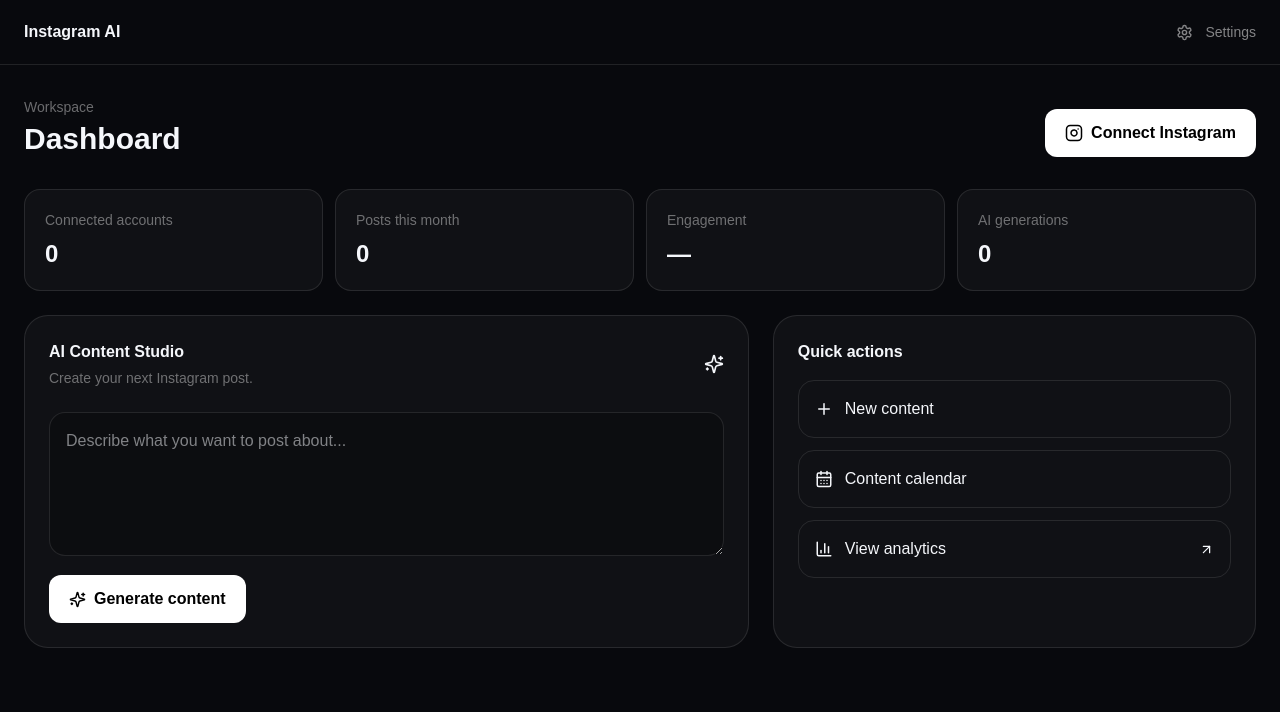
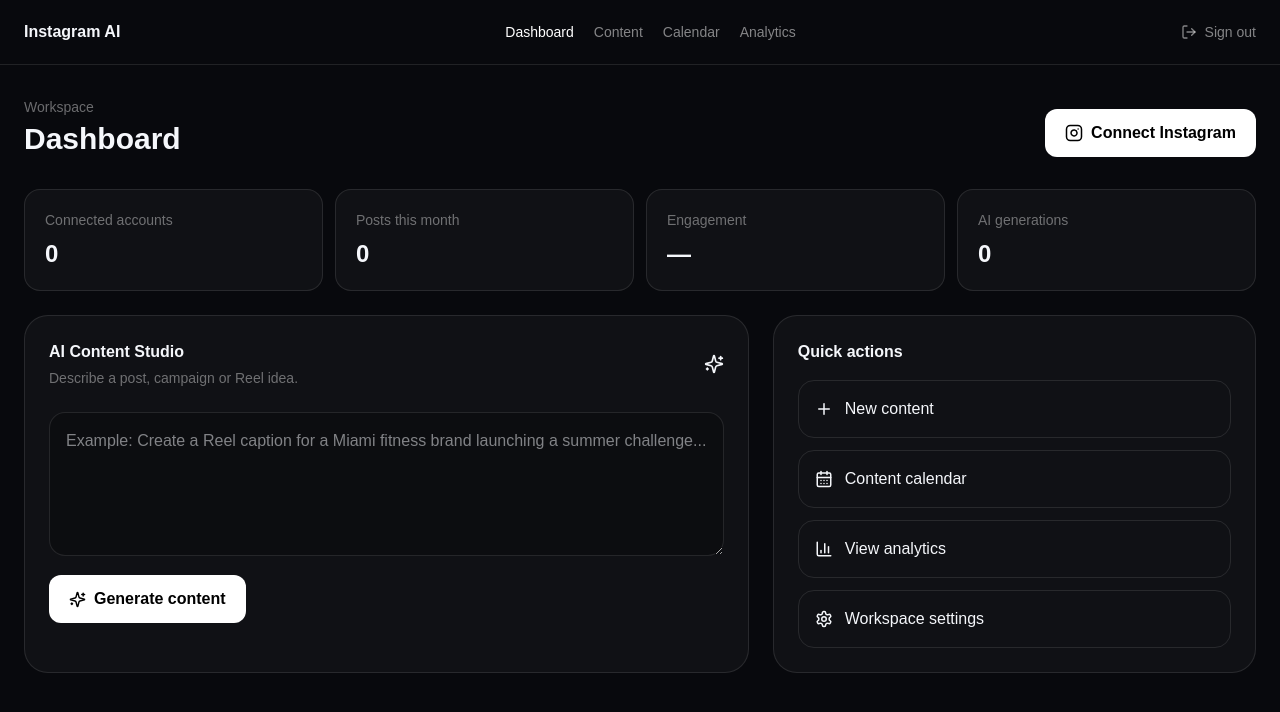
Before and after one commit to rainold23/INSTAGRAM-AI-SAAS, a Next.js app: page /dashboard in a window 1280 px wide. Shown: the top 712 px of the page. Built offline with nearby package versions, Linux system fonts and the light colour scheme.

Commit message:
Build functional app/dashboard/page.tsx

```diff
--- a/app/dashboard/page.tsx
+++ b/app/dashboard/page.tsx
@@ -1,48 +1,17 @@
+"use client";
 import Link from "next/link";
-import { Instagram, Sparkles, CalendarDays, BarChart3, Settings, Plus, ArrowUpRight } from "lucide-react";
-
-const stats = [
-  ["Connected accounts", "0"],
-  ["Posts this month", "0"],
-  ["Engagement", "—"],
-  ["AI generations", "0"],
-];
-
-export default function DashboardPage() {
-  return (
-    <main className="min-h-screen bg-[#08090d]">
-      <header className="border-b border-white/10">
-        <div className="mx-auto flex max-w-7xl items-center justify-between px-6 py-5">
-          <Link href="/" className="font-semibold">Instagram AI</Link>
-          <div className="flex items-center gap-3 text-sm text-white/50"><Settings size={17}/> Settings</div>
-        </div>
-      </header>
-      <div className="mx-auto max-w-7xl px-6 py-8">
-        <div className="flex flex-col justify-between gap-5 md:flex-row md:items-end">
-          <div><p className="text-sm text-white/40">Workspace</p><h1 className="mt-1 text-3xl font-bold">Dashboard</h1></div>
-          <button className="flex items-center justify-center gap-2 rounded-xl bg-white px-5 py-3 font-semibold text-black"><Instagram size={18}/> Connect Instagram</button>
-        </div>
-
-        <div className="mt-8 grid grid-cols-2 gap-3 lg:grid-cols-4">
-          {stats.map(([label,value]) => <div key={label} className="rounded-2xl border border-white/10 bg-white/[0.035] p-5"><p className="text-sm text-white/40">{label}</p><p className="mt-2 text-2xl font-bold">{value}</p></div>)}
-        </div>
-
-        <div className="mt-6 grid gap-6 lg:grid-cols-[1.5fr_1fr]">
-          <section className="rounded-3xl border border-white/10 bg-white/[0.035] p-6">
-            <div className="flex items-center justify-between"><div><h2 className="font-semibold">AI Content Studio</h2><p className="mt-1 text-sm text-white/40">Create your next Instagram post.</p></div><Sparkles size={20}/></div>
-            <textarea className="mt-6 min-h-36 w-full rounded-2xl border border-white/10 bg-black/20 p-4 outline-none" placeholder="Describe what you want to post about..."/>
-            <button className="mt-3 flex items-center gap-2 rounded-xl bg-white px-5 py-3 font-semibold text-black"><Sparkles size={17}/> Generate content</button>
-          </section>
-          <section className="rounded-3xl border border-white/10 bg-white/[0.035] p-6">
-            <h2 className="font-semibold">Quick actions</h2>
-            <div className="mt-4 space-y-3">
-              <button className="flex w-full items-center gap-3 rounded-2xl border border-white/10 p-4 text-left hover:bg-white/5"><Plus size={18}/> New content</button>
-              <button className="flex w-full items-center gap-3 rounded-2xl border border-white/10 p-4 text-left hover:bg-white/5"><CalendarDays size={18}/> Content calendar</button>
-              <button className="flex w-full items-center gap-3 rounded-2xl border border-white/10 p-4 text-left hover:bg-white/5"><BarChart3 size={18}/> View analytics <ArrowUpRight size={15} className="ml-auto"/></button>
-            </div>
-          </section>
-        </div>
-      </div>
-    </main>
-  );
+import { useState } from "react";
+import { Instagram,Sparkles,CalendarDays,BarChart3,Settings,Plus,Loader2,Copy,Check,LogOut } from "lucide-react";
+const stats=[["Connected accounts","0"],["Posts this month","0"],["Engagement","—"],["AI generations","0"]];
+export default function DashboardPage(){
+ const [prompt,setPrompt]=useState(""); const [result,setResult]=useState(""); const [loading,setLoading]=useState(false); const [copied,setCopied]=useState(false); const [notice,setNotice]=useState("");
+ async function generate(){if(!prompt.trim())return;setLoading(true);setNotice("");try{const r=await fetch("/api/ai/generate",{method:"POST",headers:{"Content-Type":"application/json"},body:JSON.stringify({prompt})});const d=await r.json();setResult(d.content||d.error||"No result");if(d.demo)setNotice("Demo mode: add OPENAI_API_KEY in Vercel to enable live AI.");}catch{setNotice("Could not reach the AI service.")}finally{setLoading(false)}}
+ async function connect(){const r=await fetch("/api/instagram/connect");const d=await r.json();if(d.url)window.location.href=d.url;else setNotice(d.error||"Instagram connection is not configured yet.")}
+ async function copy(){await navigator.clipboard.writeText(result);setCopied(true);setTimeout(()=>setCopied(false),1200)}
+ return <main className="min-h-screen bg-[#08090d]"><header className="border-b border-white/10"><div className="mx-auto flex max-w-7xl items-center justify-between px-6 py-5"><Link href="/" className="font-semibold">Instagram AI</Link><nav className="hidden gap-5 text-sm text-white/50 md:flex"><Link href="/dashboard" className="text-white">Dashboard</Link><Link href="/content">Content</Link><Link href="/calendar">Calendar</Link><Link href="/analytics">Analytics</Link></nav><Link href="/login" className="flex items-center gap-2 text-sm text-white/50"><LogOut size={16}/> Sign out</Link></div></header>
+ <div className="mx-auto max-w-7xl px-6 py-8"><div className="flex flex-col justify-between gap-5 md:flex-row md:items-end"><div><p className="text-sm text-white/40">Workspace</p><h1 className="mt-1 text-3xl font-bold">Dashboard</h1></div><button onClick={connect} className="flex items-center justify-center gap-2 rounded-xl bg-white px-5 py-3 font-semibold text-black"><Instagram size={18}/> Connect Instagram</button></div>
+ {notice&&<div className="mt-5 rounded-2xl border border-white/10 bg-white/5 p-4 text-sm text-white/60">{notice}</div>}
+ <div className="mt-8 grid grid-cols-2 gap-3 lg:grid-cols-4">{stats.map(([label,value])=><div key={label} className="rounded-2xl border border-white/10 bg-white/[0.035] p-5"><p className="text-sm text-white/40">{label}</p><p className="mt-2 text-2xl font-bold">{value}</p></div>)}</div>
+ <div className="mt-6 grid gap-6 lg:grid-cols-[1.5fr_1fr]"><section className="rounded-3xl border border-white/10 bg-white/[0.035] p-6"><div className="flex items-center justify-between"><div><h2 className="font-semibold">AI Content Studio</h2><p className="mt-1 text-sm text-white/40">Describe a post, campaign or Reel idea.</p></div><Sparkles size={20}/></div><textarea value={prompt} onChange={e=>setPrompt(e.target.value)} className="mt-6 min-h-36 w-full rounded-2xl border border-white/10 bg-black/20 p-4 outline-none" placeholder="Example: Create a Reel caption for a Miami fitness brand launching a summer challenge..."/><button disabled={loading} onClick={generate} className="mt-3 flex items-center gap-2 rounded-xl bg-white px-5 py-3 font-semibold text-black disabled:opacity-50">{loading?<Loader2 className="animate-spin" size={17}/>:<Sparkles size={17}/>} {loading?"Generating...":"Generate content"}</button>{result&&<div className="mt-5 rounded-2xl border border-white/10 bg-black/20 p-5"><div className="flex justify-end"><button onClick={copy} className="text-white/50 hover:text-white">{copied?<Check size={17}/>:<Copy size={17}/>}</button></div><p className="whitespace-pre-wrap text-sm leading-6 text-white/80">{result}</p></div>}</section>
+ <section className="rounded-3xl border border-white/10 bg-white/[0.035] p-6"><h2 className="font-semibold">Quick actions</h2><div className="mt-4 space-y-3"><Link href="/content" className="flex w-full items-center gap-3 rounded-2xl border border-white/10 p-4 hover:bg-white/5"><Plus size={18}/> New content</Link><Link href="/calendar" className="flex w-full items-center gap-3 rounded-2xl border border-white/10 p-4 hover:bg-white/5"><CalendarDays size={18}/> Content calendar</Link><Link href="/analytics" className="flex w-full items-center gap-3 rounded-2xl border border-white/10 p-4 hover:bg-white/5"><BarChart3 size={18}/> View analytics</Link><button className="flex w-full items-center gap-3 rounded-2xl border border-white/10 p-4 text-left hover:bg-white/5"><Settings size={18}/> Workspace settings</button></div></section></div></div></main>
 }
```
